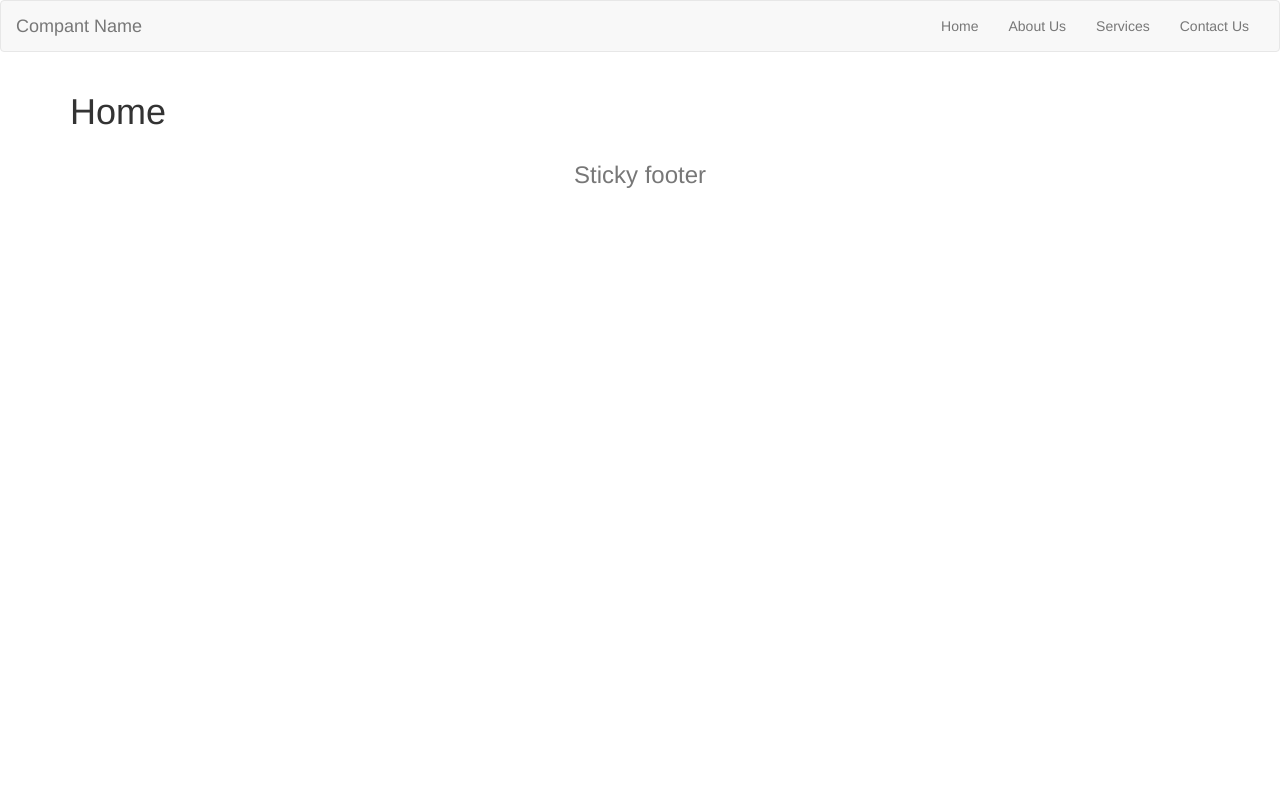
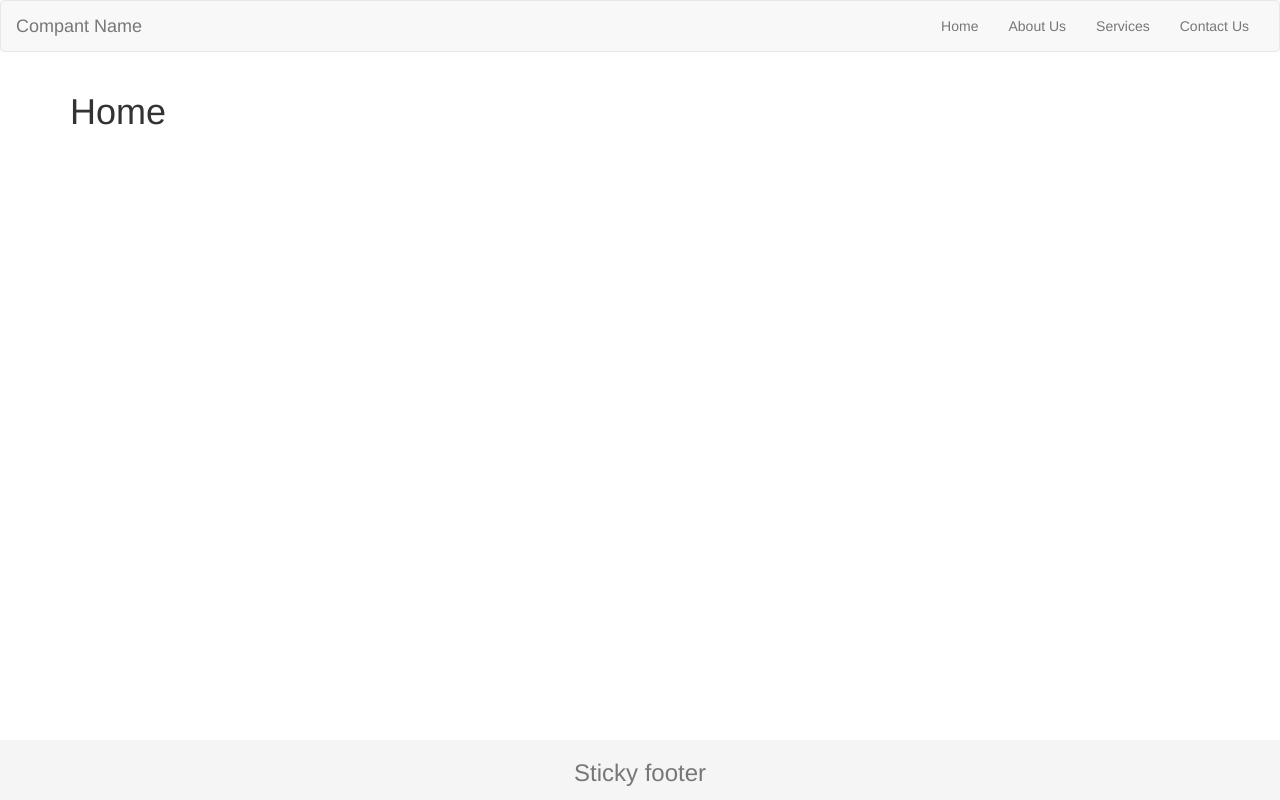
Before and after one commit to dryks/blank-site, a PHP site: page /index.php in a window 1280 px wide. Run offline with PHP 8.4, Linux system fonts and the light colour scheme.

Commit message:
Added stylesheet and sticky footer css

```diff
--- /dev/null
+++ b/_assets/css/styles.css
@@ -0,0 +1,22 @@
+/* CSS Document */
+/* Stylesheet for website */
+
+/* Sticky footer styles
+-------------------------------------------------- */
+html {
+  position: relative;
+  min-height: 100%;
+}
+body {
+  /* Margin bottom by footer height */
+  margin-bottom: 60px;
+}
+.footer {
+  position: absolute;
+  bottom: 0;
+  width: 100%;
+  /* Set the fixed height of the footer here */
+  height: 60px;
+  background-color: #f5f5f5;
+}
+/* End Stick Footer */
--- a/_assets/includes/header.inc.php
+++ b/_assets/includes/header.inc.php
@@ -9,7 +9,7 @@ include( '_assets/includes/title.inc.php' );
 <?php if (isset($title)) echo "- {$title}"; ?>
 - Anytown USA</title>
 <link href="_assets/css/bootstrap.css" rel="stylesheet" />
-<link href="_assets/css/mrgconsultingus-styles.css" rel="stylesheet" />
+<link href="_assets/css/styles.css" rel="stylesheet" />
 </head>
 <body>
 <header>
```
